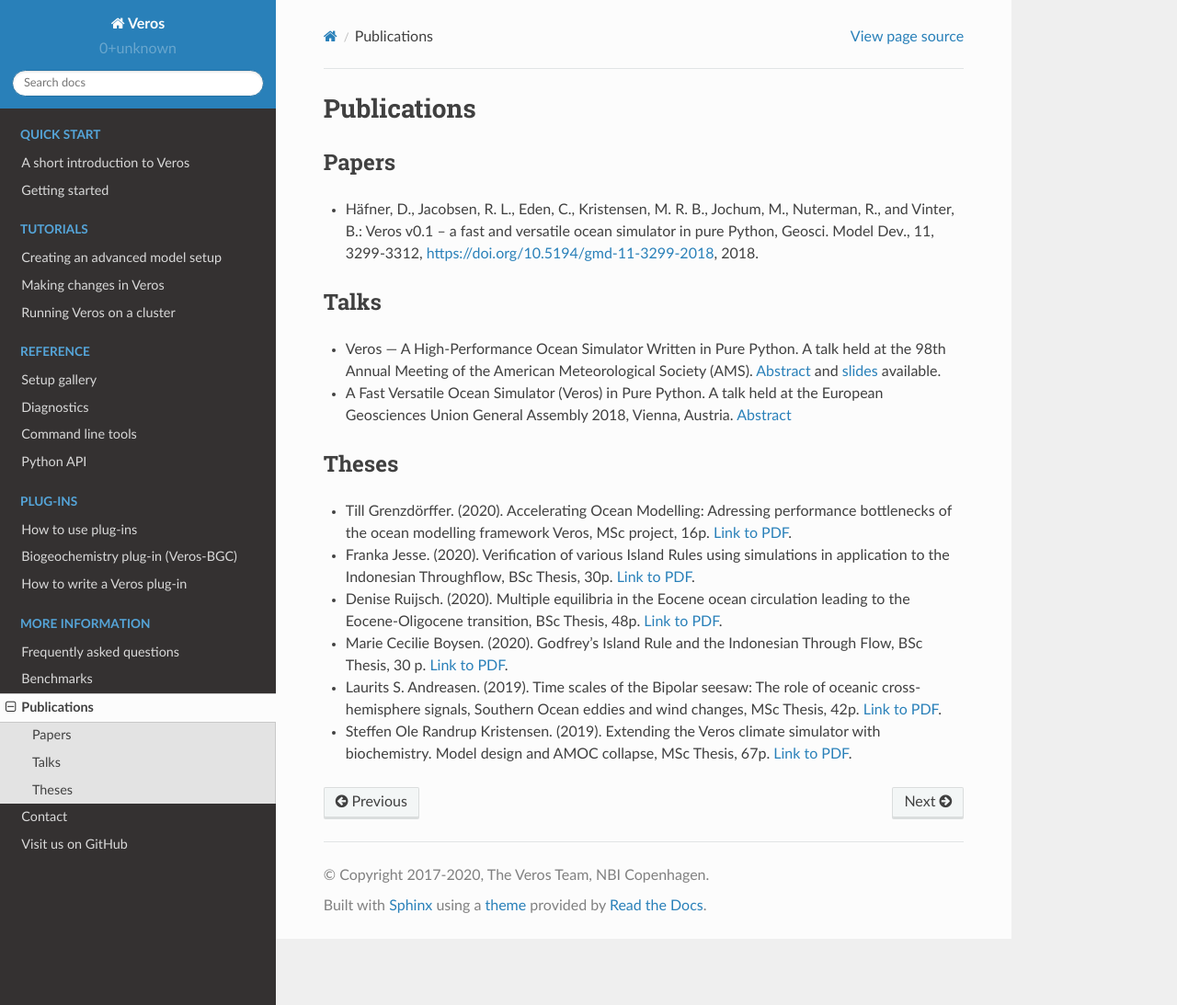
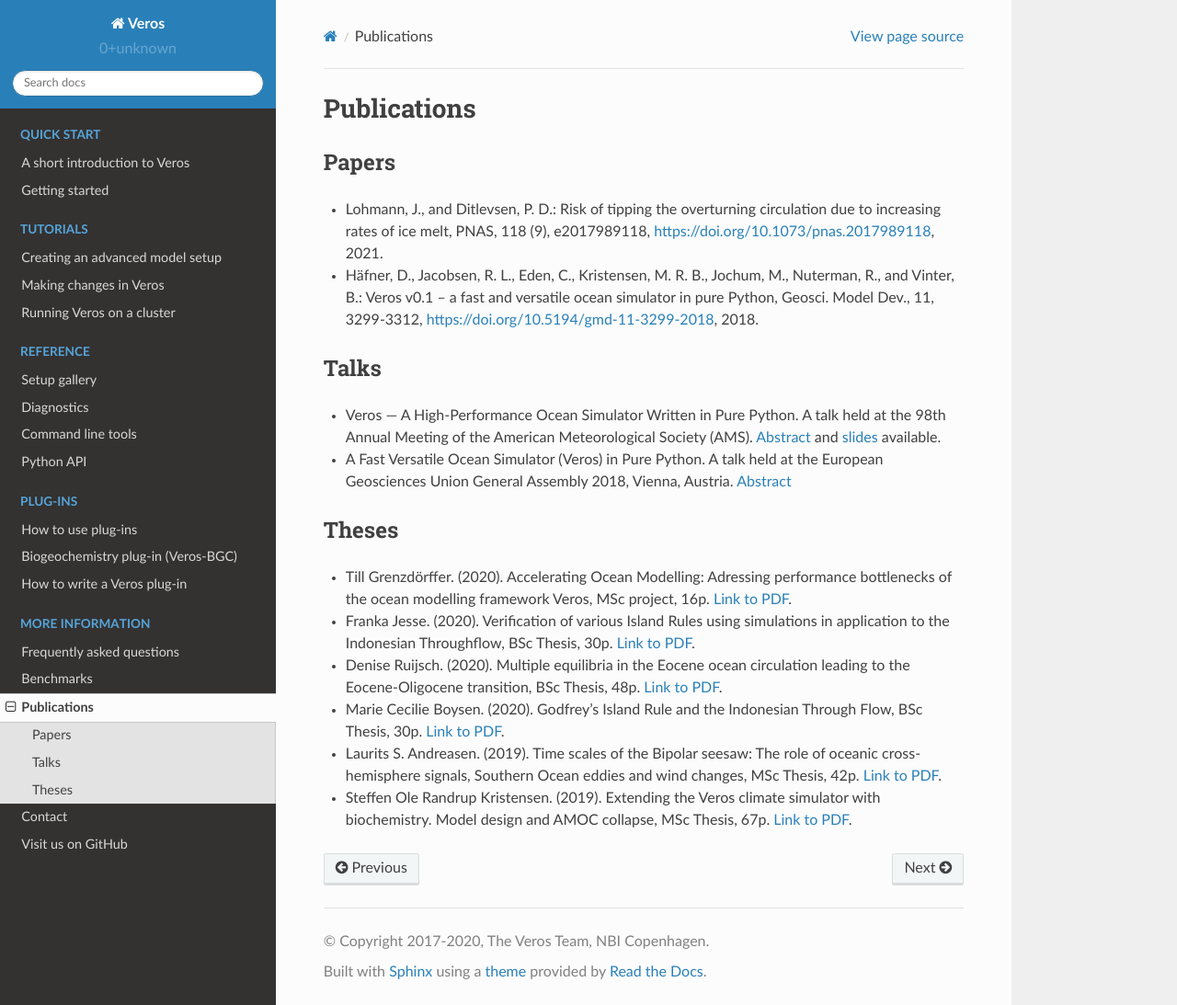
Before and after one commit to team-ocean/veros, a Sphinx documentation site: the page built from doc/more/publications.rst, in a window 1280 px wide and 1093 px high. Shown: the whole window at 92% size. Built offline with Sphinx 7.4.7 and the Read the Docs theme 2.0.0, drawn with Linux system fonts in a browser that asks for light colours; pages that are not in the unit, such as notebooks, are missing from menus.

Commit message:
update publications

```diff
--- a/doc/more/publications.rst
+++ b/doc/more/publications.rst
@@ -4,6 +4,9 @@
 Papers
 ------
 
+- Lohmann, J., and Ditlevsen, P. D.: Risk of tipping the overturning circulation due to
+  increasing rates of ice melt, PNAS, 118 (9), e2017989118,
+  `https://doi.org/10.1073/pnas.2017989118 <https://doi.org/10.1073/pnas.2017989118>`__, 2021.
 - Häfner, D., Jacobsen, R. L., Eden, C., Kristensen, M. R. B., Jochum, M.,
   Nuterman, R., and Vinter, B.: Veros v0.1 – a fast and versatile ocean
   simulator in pure Python, Geosci. Model Dev., 11, 3299-3312,
@@ -33,7 +36,7 @@
   Eocene-Oligocene transition, BSc Thesis, 48p.
   `Link to PDF <https://sid.erda.dk/share_redirect/CVvcrowL22/Thesis/Denise_Ruijsch_BSc_thesis.pdf>`__.
 - Marie Cecilie Boysen. (2020). Godfrey's Island Rule and the Indonesian Through Flow,
-  BSc Thesis, 30 p.
+  BSc Thesis, 30p.
   `Link to PDF <https://sid.erda.dk/share_redirect/CVvcrowL22/Thesis/Marie_Cecilie_Boysen_BSc_thesis.pdf>`__.
 - Laurits S. Andreasen. (2019). Time scales of the Bipolar seesaw:
   The role of oceanic cross-hemisphere signals,
```
